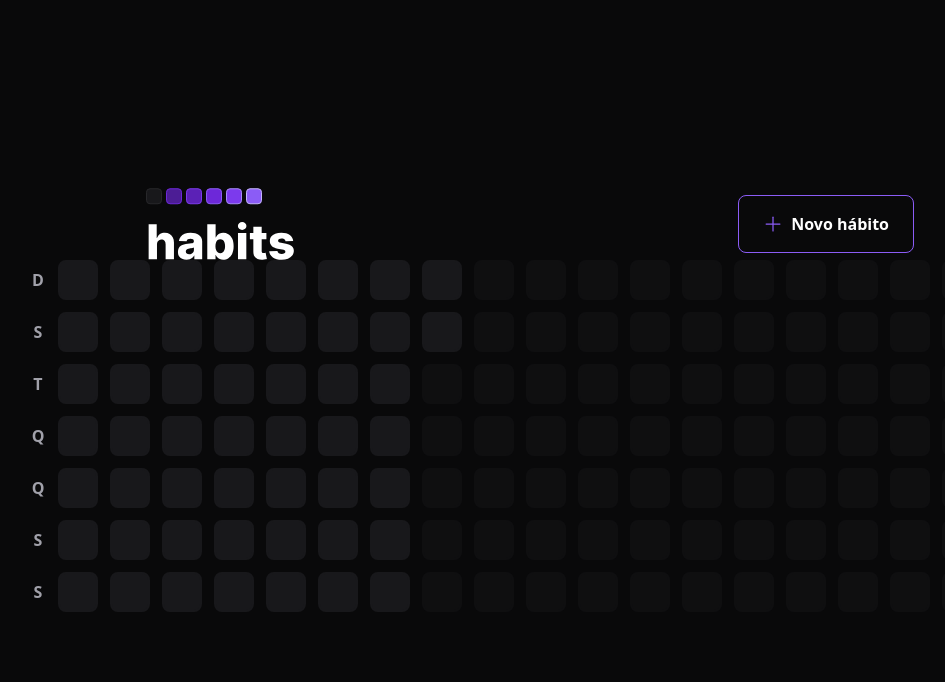
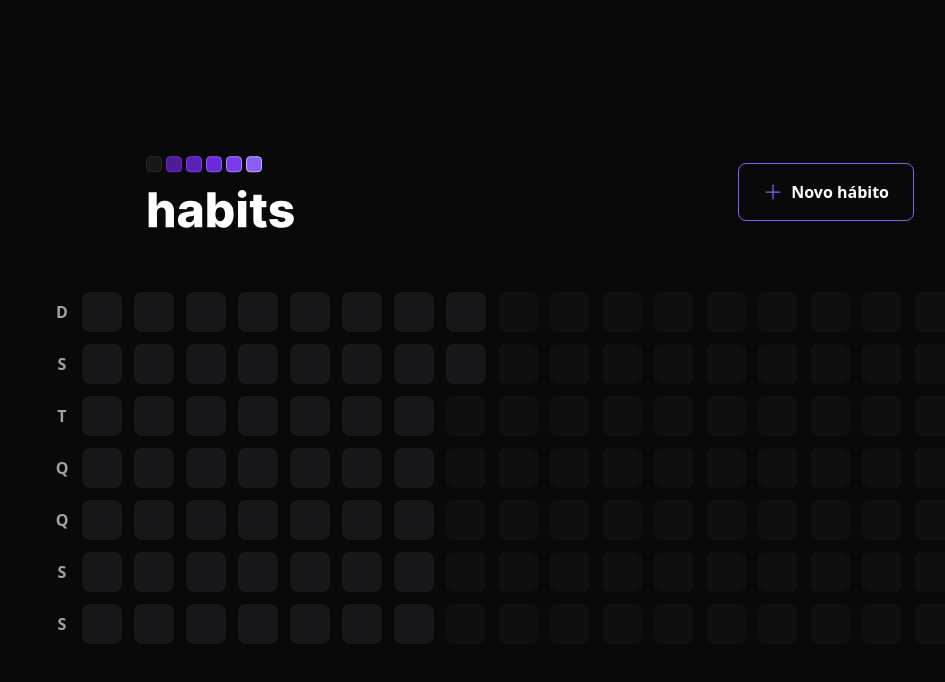
Before and after one commit to macielvini/habits, a React (Vite) app: page / in a window 1280 px wide. Shown: the top 682 px of the page, without its empty margins (110-1055 px from the left). Built offline with nearby package versions, Linux system fonts and the light colour scheme.

Commit message:
fix: header bottom gap

```diff
--- a/src/App.tsx
+++ b/src/App.tsx
@@ -9,8 +9,10 @@ export function App() {
 
   return (
     <div className="bg-background text-white font-bold w-screen h-screen flex justify-center items-center flex-col">
-      <Header />
-      <HabitsTable />
+      <div className="w-full max-w-5xl px-6 flex flex-col gap-16">
+        <Header />
+        <HabitsTable />
+      </div>
     </div>
   );
 }
--- a/src/components/Header.tsx
+++ b/src/components/Header.tsx
@@ -3,7 +3,6 @@ import * as Phosphor from "phosphor-react";
 
 export function Header() {
   return (
-    <div className="w-full max-w-5xl px-6 flex flex-col gap-16">
     <div className="w-full max-w-3xl mx-auto flex items-center justify-between">
       <img src={logo} alt="logo" />
       <button
@@ -14,6 +13,5 @@ export function Header() {
         Novo hábito
       </button>
     </div>
-    </div>
   );
 }
```
Lines whose indentation alone changed are shown as unchanged.
